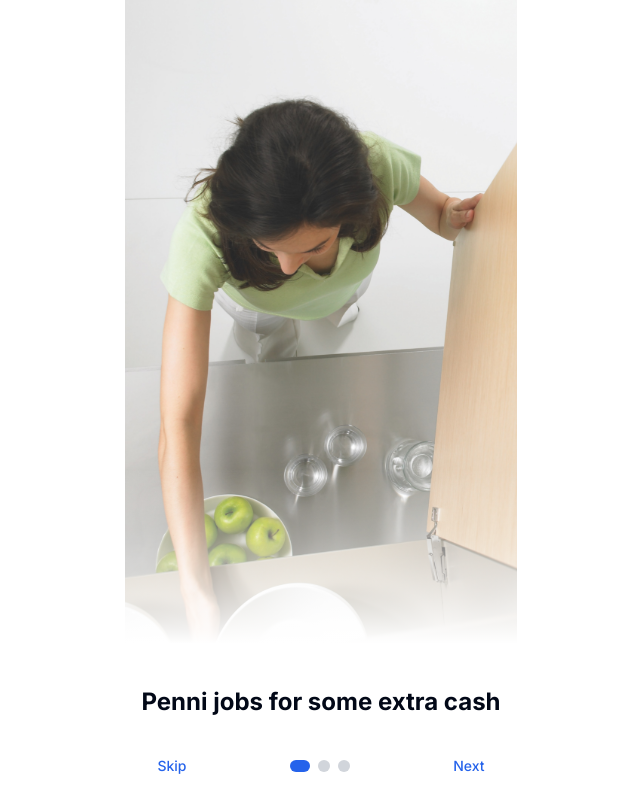
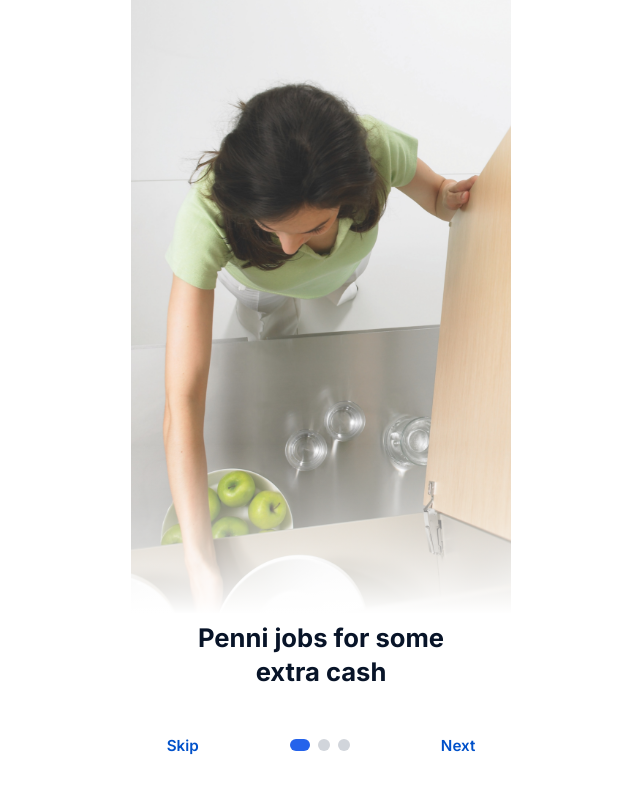
Before and after one commit to codersforcauses/penni, a Next.js app in the folder client/: page / in a window 1280 px wide. Shown: the whole page, without its empty margins (319-959 px from the left). Built offline with nearby package versions, Linux system fonts and the light colour scheme; no server answers.

Commit message:
Add inline CSS
Improved accuracy according to the Figma design

```diff
--- a/client/src/components/OnBoarding/OnBoarding.tsx
+++ b/client/src/components/OnBoarding/OnBoarding.tsx
@@ -2,6 +2,7 @@ import Image from "next/image"; // Use more efficient image tag
 import React, { useEffect, useState } from "react";
 
 import { Button } from "../ui/button";
+import { AlignCenter, Bold } from "lucide-react";
 
 interface OnBoardingProps {
   followingContent: React.ReactNode;
@@ -68,20 +69,20 @@ const OnBoarding: React.FC<OnBoardingProps> = ({ followingContent }) => {
       </div>
       <div
         id="onboarding-controls"
-        className="flex h-[18vh] flex-grow flex-col items-center justify-center bg-white"
+        style={{display: "flow", height: "25vh", flexGrow: "1", flexDirection: "column", alignItems: "center", justifyContent: "center", backgroundColor: "#FFFFFF"}}
       >
-        <div className="p-4 text-center">
-          <h2 className="text-2xl font-bold">{slides[currentSlide].title}</h2>
+        <div style={{paddingLeft: "5.788vh", paddingRight: "5.788vh", paddingBottom: "3.5vh", paddingTop: "1vh", textAlign: "center", display: "flex"}}>
+          <p style={{color: "#081428", fontSize: "1.6rem", lineHeight: "2.125rem", fontWeight: 650, maxWidth: "36vh"}}>{slides[currentSlide].title}</p>
           {slides[currentSlide].description === "" ? (
             ""
           ) : (
-            <p className="mt-2 text-lg">{slides[currentSlide].description}</p>
+            <p className="text-lg">{slides[currentSlide].description}</p>
           )}
         </div>
-        <div className="mt-3 flex w-full items-center justify-between px-4">
+        <div style={{marginTop: "0.5rem", display: "flex", width: "100%", alignItems: "center", justifyContent: "space-between", paddingLeft: "2.5vh", paddingRight: "2.5vh", paddingBottom: "2.5vh"}}>
           <Button
             onClick={handleSkip}
-            className={`text-blue-600`}
+            style={{color: "#0051CA", fontSize: "0.95rem", lineHeight: "1.438rem", fontWeight: 550}}
             variant="ghost"
           >
             Skip
@@ -100,7 +101,7 @@ const OnBoarding: React.FC<OnBoardingProps> = ({ followingContent }) => {
           </div>
           <Button
             onClick={handleNext}
-            className="text-blue-600"
+            style={{color: "#0051CA", fontSize: "0.95rem", lineHeight: "1.438rem", fontWeight: 550}}
             variant="ghost"
           >
             {currentSlide === slides.length - 1 ? "Finish" : "Next"}
```
